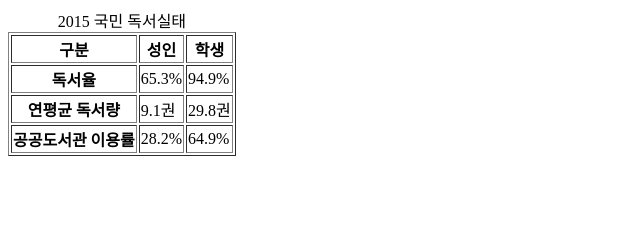
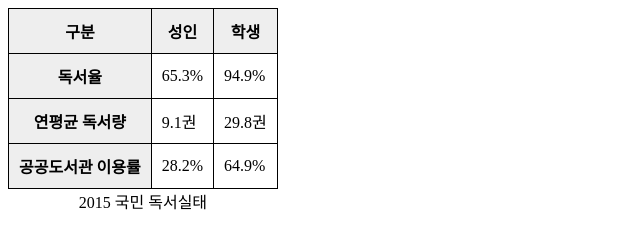
Before and after one commit to c1oud99/Practice_doit_HTML5-CSS3, a plain HTML site: page 09/quiz-2.html in a window 1280 px wide. Shown: the whole page, without its empty margins (0-640 px from the left). Drawn offline with Linux system fonts and the light colour scheme.

Commit message:
Edit files in folders 09~10

```diff
--- a/09/quiz-2.html
+++ b/09/quiz-2.html
@@ -4,20 +4,26 @@
 	<meta charset="utf-8">
 	<title>표 스타일</title>
   <style>
-    .table {
+    table {
       border: 1px solid black;
       border-collapse: collapse;
+      caption-side: bottom;
     }
-    .table td {
+    td, th {
       border: 1px solid black;
+      padding: 10px;
     }
+    .heading {
+      background-color: #eee;
+    }
+
   </style>
 </head>
 <body>
   <table border="1">
     <caption>2015 국민 독서실태</caption>
     <thead>
-      <tr>
+      <tr class="heading">
         <th>구분</th>
         <th>성인</th>
         <th>학생</th>
@@ -25,17 +31,17 @@
     </thead>
     <tbody>
       <tr>
-        <th>독서율</th>
+        <th class="heading">독서율</th>
         <td>65.3%</td>
         <td>94.9%</td>
       </tr>
       <tr>
-        <th>연평균 독서량</th>
+        <th class="heading">연평균 독서량</th>
         <td>9.1권</td>
         <td>29.8권</td>
       </tr>
       <tr>
-        <th>공공도서관 이용률</th>
+        <th class="heading">공공도서관 이용률</th>
         <td>28.2%</td>
         <td>64.9%</td>
       </tr>
```
Also changed, not shown: 10/layout1.html (+16 -0 lines).
